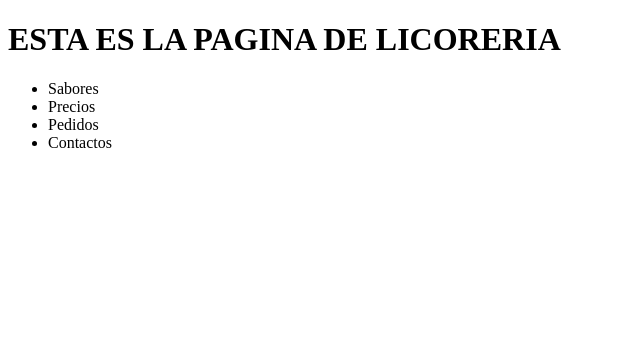
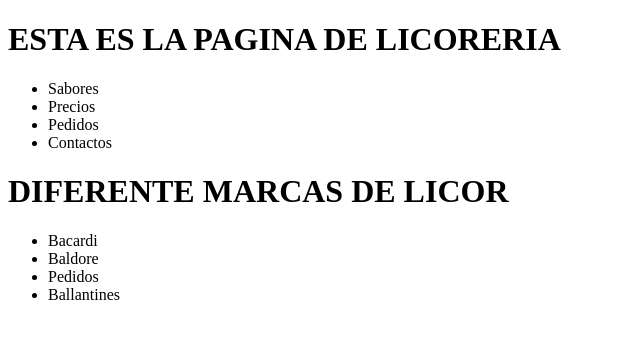
Before and after one commit to SacatoroAlex/-licoreria, a plain HTML site: page index.html in a window 1280 px wide. Shown: the whole page, without its empty margins (0-640 px from the left). Drawn offline with Linux system fonts and the light colour scheme.

Commit message:
Marcas de licor index.html

```diff
--- a/index.html
+++ b/index.html
@@ -14,5 +14,14 @@
         <li>Pedidos</li>
         <li>Contactos</li>
     </ul>
+
+
+    <h1>DIFERENTE MARCAS DE LICOR</h1>
+    <ul>
+        <li>Bacardi</li>
+        <li>Baldore </li>
+        <li>Pedidos</li>
+        <li>Ballantines</li>
+    </ul>
 </body>
 </html>
```
